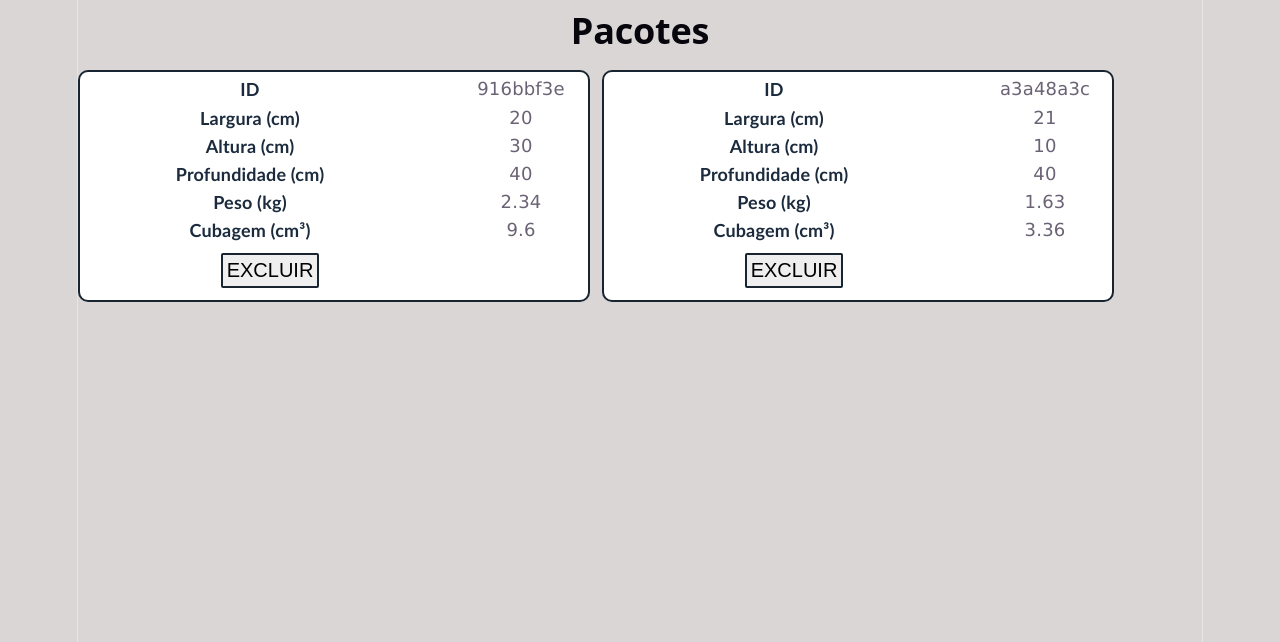
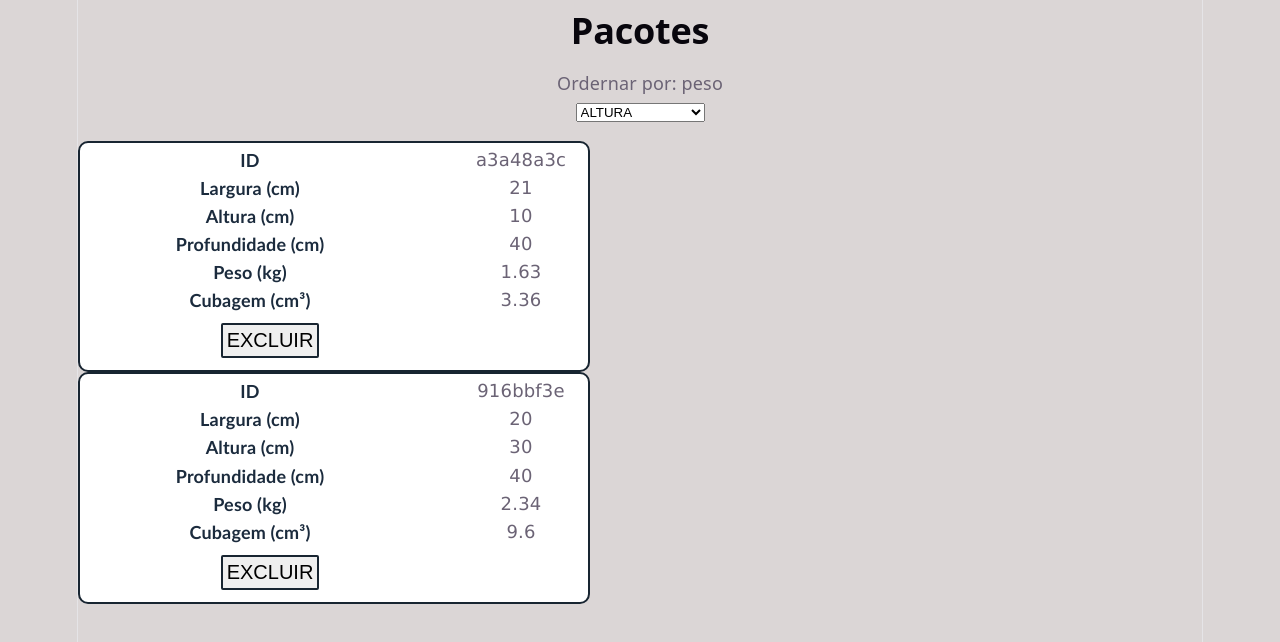
Before and after one commit to ufjf-dcc207/ufjf-dcc207-2026-3-a-atv08-deyvisonfernandes, a React (Vite) app: page / in a window 1280 px wide. Shown: the top 642 px of the page. Built offline with nearby package versions, Linux system fonts and the light colour scheme.

Commit message:
adiciona ordenacao com listagem

```diff
--- a/src/App.tsx
+++ b/src/App.tsx
@@ -2,6 +2,7 @@ import { useState } from 'react'
 import './App.css'
 import Pacote from './Pacote'
 import type { PacoteType } from './types'
+import ListaDePacotes from './ListaDePacotes'
 
 
 
@@ -33,12 +34,7 @@ function App() {
   return (
     <section>
     <h2>Pacotes</h2>
-    <div className='pacotes'>
-      {pacotes.map(p => (
-        <Pacote pacote={p} acaoExcluir={excluirPacotes} key={p.id}/>
-  )
-      )}
-      </div>
+    <ListaDePacotes pacotes={pacotes} acaoExcluir={excluirPacotes} />
 
     </section>
   )
--- /dev/null
+++ b/src/ListaDePacotes.css
@@ -0,0 +1,6 @@
+.pacotes{
+  display: flex;
+  flex-wrap: wrap;
+  gap: 12px;
+
+}
--- /dev/null
+++ b/src/ListaDePacotes.tsx
@@ -0,0 +1,41 @@
+import { useState } from "react";
+import "./ListaDePacotes.css"
+import Pacote from "./Pacote";
+import type { PacoteType } from "./types"
+
+type ListaDePacotesProps = {
+    pacotes: Array<PacoteType>;
+    acaoExcluir: (id: String)=>void;
+
+}
+
+export default function ListaDePacotes({pacotes, acaoExcluir} : ListaDePacotesProps){
+    const[ordenacao, setOrdenacao] = useState("peso");
+
+    function mudaOrdenacao (evento){
+        setOrdenacao(evento.target.value);
+    }
+
+    return(
+        <div>
+            <div>Ordernar por: {ordenacao} <br></br>
+                <select onChange={mudaOrdenacao}>
+                    <option value="altura">ALTURA</option>
+                    <option value="largura">LARGURA</option>
+                    <option value="profundidade">PROFUNDIDADE</option>
+                    <option value="peso">PESO</option>
+                    <option value="cubagem">CUBAGEM</option>
+
+                </select>
+            </div>
+            <dl>
+                {pacotes
+                .sort((x,y) =>x[ordenacao]- y[ordenacao])
+                .map(p => (
+                        <Pacote pacote={p} acaoExcluir={acaoExcluir} key={p.id}/>
+                  )
+                      )}
+            </dl>
+        </div>
+    )
+}
```
